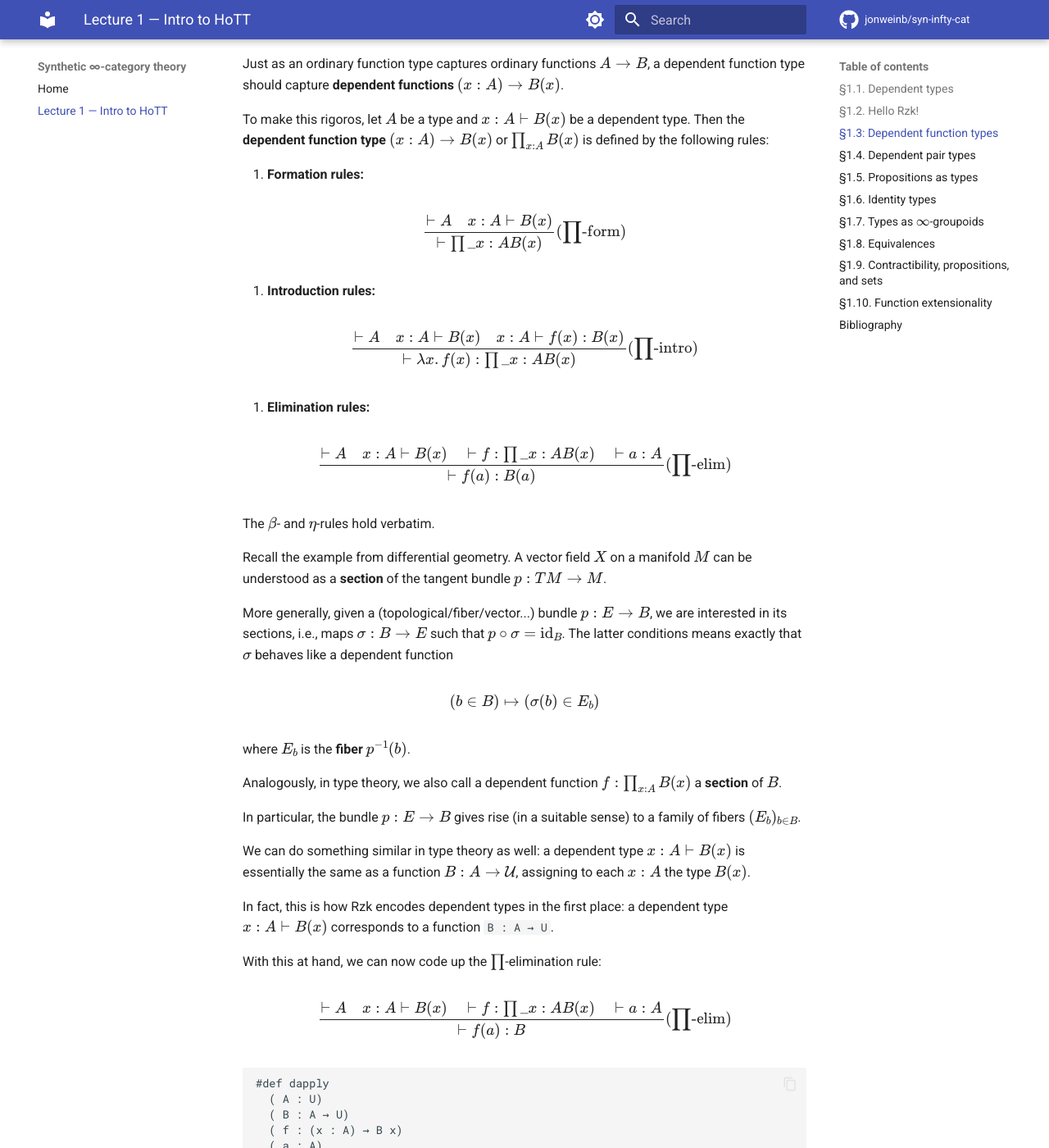
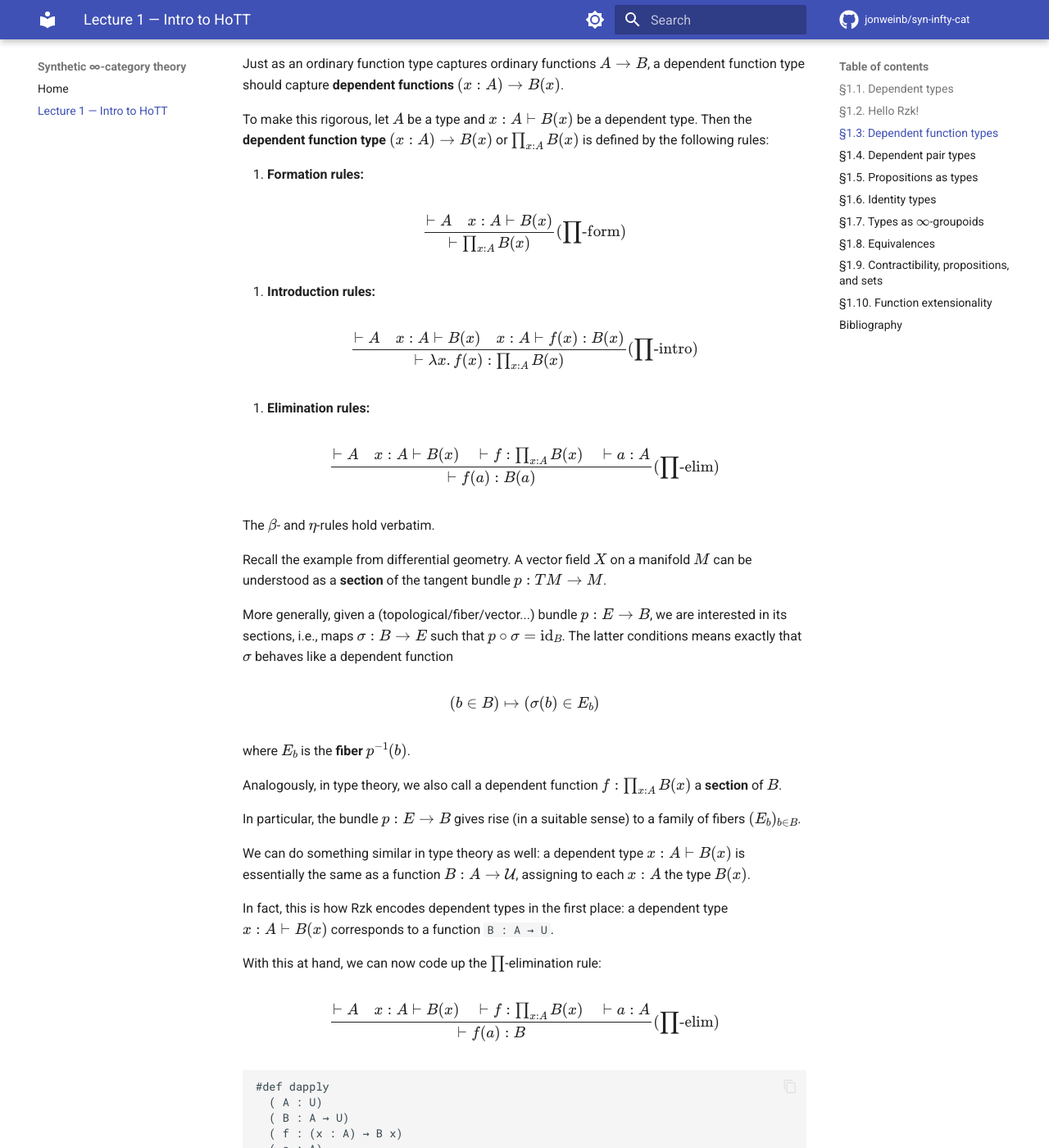
Before and after one commit to jonweinb/syn-infty-cat, an MkDocs documentation site: the page built from lectures/01-rzk-hott.rzk.md, in a window 1280 px wide and 1400 px high, scrolled down 7918 px. Shown: the whole window at 82% size. Built offline with MkDocs 1.6.1 and Material for MkDocs 9.7.7, drawn with Linux system fonts in a browser that asks for light colours; comment, search, counter and statistics services are not loaded; some of the changed text lies outside the part shown.

Commit message:
fix underscores by disabling markdown formating on save

````diff
--- a/lectures/01-rzk-hott.rzk.md
+++ b/lectures/01-rzk-hott.rzk.md
@@ -285,19 +285,19 @@ Crucially, $X$ naturally appears here as a "function with varying codomain." To
 
 Just as an ordinary function type captures ordinary functions $A \to B$, a dependent function type should capture **dependent functions** $(x : A ) \to B(x)$.
 
-To make this rigoros, let $A$ be a type and $x : A \vdash B(x)$ be a dependent type. Then the **dependent function type** $(x:A) \to B(x)$ or $\prod_{x:A} B(x)$ is defined by the following rules:
+To make this rigorous, let $A$ be a type and $x : A \vdash B(x)$ be a dependent type. Then the **dependent function type** $(x:A) \to B(x)$ or $\prod_{x:A} B(x)$ is defined by the following rules:
 
 1. **Formation rules:**
 
-$$ \frac{\vdash A \quad x : A\vdash B(x)}{\vdash \prod\_{x:A}B(x)}(\text{$\prod$-form})$$
+$$ \frac{\vdash A \quad x : A\vdash B(x)}{\vdash \prod_{x:A}B(x)}(\text{$\prod$-form})$$
 
 2. **Introduction rules:**
 
-$$ \frac{\vdash A \quad x : A\vdash B(x) \quad x : A \vdash f(x) : B(x)}{\vdash \lambda x . f(x) :\prod\_{x:A}B(x)}(\text{$\prod$-intro})$$
+$$ \frac{\vdash A \quad x : A\vdash B(x) \quad x : A \vdash f(x) : B(x)}{\vdash \lambda x . f(x) :\prod_{x:A}B(x)}(\text{$\prod$-intro})$$
 
 3. **Elimination rules:**
 
-$$ \frac{\vdash A \quad x:A\vdash B(x) \quad \vdash f : \prod\_{x:A}B(x) \quad \vdash a:A}{\vdash f(a) : B(a) }(\text{$\prod$-elim}) $$
+$$ \frac{\vdash A \quad x:A\vdash B(x) \quad \vdash f : \prod_{x:A}B(x) \quad \vdash a:A}{\vdash f(a) : B(a) }(\text{$\prod$-elim}) $$
 
 The $\beta$- and $\eta$-rules hold verbatim.
 
@@ -319,7 +319,7 @@ In fact, this is how Rzk encodes dependent types in the first place: a dependent
 
 With this at hand, we can now code up the $\prod$-elimination rule:
 
-$$ \frac{\vdash A \quad x:A\vdash B(x) \quad \vdash f : \prod\_{x:A}B(x) \quad \vdash a:A}{\vdash f(a) : B }(\text{$\prod$-elim}) $$
+$$ \frac{\vdash A \quad x:A\vdash B(x) \quad \vdash f : \prod_{x:A}B(x) \quad \vdash a:A}{\vdash f(a) : B }(\text{$\prod$-elim}) $$
 
 ```rzk
 #def dapply
@@ -333,11 +333,11 @@ $$ \frac{\vdash A \quad x:A\vdash B(x) \quad \vdash f : \prod\_{x:A}B(x) \quad \
 
 **Local vs. global style rules:** In dependent type theory, any rule can be used in any context. For notational simplicity we are hence presenting all our rules in **local** style, leaving an arbitrary background context $\Gamma$ implicit. For instance, the by $\prod$-formation rule
 
-$$ \frac{\vdash A \quad x : A\vdash B(x)}{\vdash \prod\_{x:A}B(x)}$$
+$$ \frac{\vdash A \quad x : A\vdash B(x)}{\vdash \prod_{x:A}B(x)}$$
 
 is really short for
 
-$$ \frac{\Gamma \vdash A \quad \Gamma, x : A\vdash B(x)}{\Gamma \vdash \prod\_{x:A}B(x)}$$
+$$ \frac{\Gamma \vdash A \quad \Gamma, x : A\vdash B(x)}{\Gamma \vdash \prod_{x:A}B(x)}$$
 
 where $\Gamma$ is an arbitrary context, i.e., a finite list of declarations
 
@@ -487,7 +487,7 @@ Interestingly, we can now prove a version of the axiom of choice: let $A$ and $B
 
 In total, what we would like is a term as follows:
 
-$$ \mathrm{ac}_{A,B,R} : \left( \prod_{x:A} \sum*{y:B} Rxy\right) \to \left( \sum*{f : A \to B} \prod\_{x:A} R x (fx)) \right) $$
+$$ \mathrm{ac}_{A,B,R} : \left( \prod_{x:A} \sum_{y:B} Rxy\right) \to \left( \sum_{f : A \to B} \prod_{x:A} R x (fx)) \right) $$
 
 ```rzk
 #def ac
@@ -543,13 +543,13 @@ In homotopy type theory, the notion of identity is **intensional**, meaning we w
 
 **1. Formation rule:**
 
-$$ \frac{\vdash A \quad \vdash x,y:A}{\vdash x =\_A y}(\text{$=$-form})$$
+$$ \frac{\vdash A \quad \vdash x,y:A}{\vdash x =_A y}(\text{$=$-form})$$
 
 For a type $A$ and terms $x,y:A$ there is the identity type $x =_A y$ (it could be empty). We also call $x =_A y$ a **path type** and its inhabitants **paths**.
 
 **2. Introduction rule:**
 
-$$ \frac{\vdash A \quad \vdash x:A}{\vdash \mathtt{refl}\_x : x =\_A x}(\text{$=$-intro})$$
+$$ \frac{\vdash A \quad \vdash x:A}{\vdash \mathtt{refl}\_x : x =_A x}(\text{$=$-intro})$$
 
 Every term is canonically identical to itself.
 
@@ -744,7 +744,7 @@ $$
 
 Then, the type of equivalences from $A$ to $B$ is any map $f : A \to B$ together with a proof that $f$ is an equivalence:
 
-$$ \mathrm{Equiv}(A,B) :\equiv (A \simeq B) :\equiv \sum*{f : A \to B} \text{is-equiv}*{A,B}(f) $$
+$$ \mathrm{Equiv}(A,B) :\equiv (A \simeq B) :\equiv \sum_{f : A \to B} \text{is-equiv}_{A,B}(f) $$
 
 In Rzk, these definitions are given as follows:
 
@@ -791,15 +791,15 @@ We start with the lowest levels.
 
 1. A type $A$ is **contractible** it comes with a homotopically unique term:
 
-$$ \text{is-contr}(A) :\equiv \sum*{c : A} \prod*{x : A} (c = x) $$
+$$ \text{is-contr}(A) :\equiv \sum_{c : A} \prod_{x : A} (c = x) $$
 
 2. A type $A$ is a **(mere) proposition** if any two terms in it are equal:
 
-$$ \text{is-prop}(A) :\equiv \prod\_{x, y : A} (x = y) $$
+$$ \text{is-prop}(A) :\equiv \prod_{x, y : A} (x = y) $$
 
 3. A type $A$ is a **set** if any two proofs of an equality are equal:
 
-$$ \text{is-set}(A) :\equiv \prod\_{x, y : A} \text{is-prop}(x = y) $$
+$$ \text{is-set}(A) :\equiv \prod_{x, y : A} \text{is-prop}(x = y) $$
 
 In Rzk, these definitions read as follows:
 
@@ -822,7 +822,7 @@ In Rzk, these definitions read as follows:
 
 We also say that contractible types are of **homotopy level (h-level)** $-2$, or that they are **$(-2)$-types**. For $n \geq -1$, we say that a type $A$ has **h-level** $n$ or is an **$n$-type** if for all $x,y:A$ the identity type $(x = y)$ is an $(n-1)$-type:
 
-$$ \text{is-$n$-type}(A) :\equiv \prod\_{x,y:A}~\text{is-$(n-1)$-type}\left((x = y)\right) $$
+$$ \text{is-$n$-type}(A) :\equiv \prod_{x,y:A}~\text{is-$(n-1)$-type}\left((x = y)\right) $$
 
 One can show that the $(-1)$-types are exactly the propositions, and the $0$-types are exactly the sets.
 
@@ -848,7 +848,7 @@ In Rzk, any two inhabitants of the unit type are _judgmentally_ equal, hence the
 
 Every contractible type is a proposition. To prove this we have to produce a function:
 
-$$ \prod\_{A : \mathcal U} \text{is-contr}(A)\to \text{is-prop}(A) $$
+$$ \prod_{A : \mathcal U} \text{is-contr}(A)\to \text{is-prop}(A) $$
 
 Let $A : \mathcal U$ and $c : \text{is-contr}(A)$. Then $c$ consists of:
 
@@ -908,7 +908,7 @@ One can furthermore prove:
 
 For this, we need the notion of **preimage** or **fiber** of a map. If $f : A \to B$ is a map between types and $y : B$ a point then we call
 
-$$ \mathrm{preimage}_{A,B}(f,y) :\equiv \mathrm{fib}_{A,B}(f,y) f^{-1}(y) :\equiv \sum\_{x : A} f(x) =\_B y $$
+$$ \mathrm{preimage}_{A,B}(f,y) :\equiv \mathrm{fib}_{A,B}(f,y) f^{-1}(y) :\equiv \sum_{x : A} f(x) =_B y $$
 
 the **preimage** or **fiber** of $f$ at $y$. Its terms are pairs $(x,p)$ where $x : A$ and $p : f(x) =_B y$ a path from $f(x)$ to $y$. This is exactly the synthetic version of the notion of homotopy fiber.
 
@@ -931,7 +931,7 @@ When are two functions to be considered equal, as terms of a function type? By p
 
 Let $f,g : X \to A$ be functions. Then, we get a map
 
-$$ (f =_{X \to A} g) \to \left( \prod_{x:X} f(x) =\_A g(x) \right), $$
+$$ (f =_{X \to A} g) \to \left( \prod_{x:X} f(x) =_A g(x) \right), $$
 
 or, more generally, if $A : X \to \mathcal U$ is a type family, and $f,g : \prod_{x:X} A(x)$ are sections:
 
````
